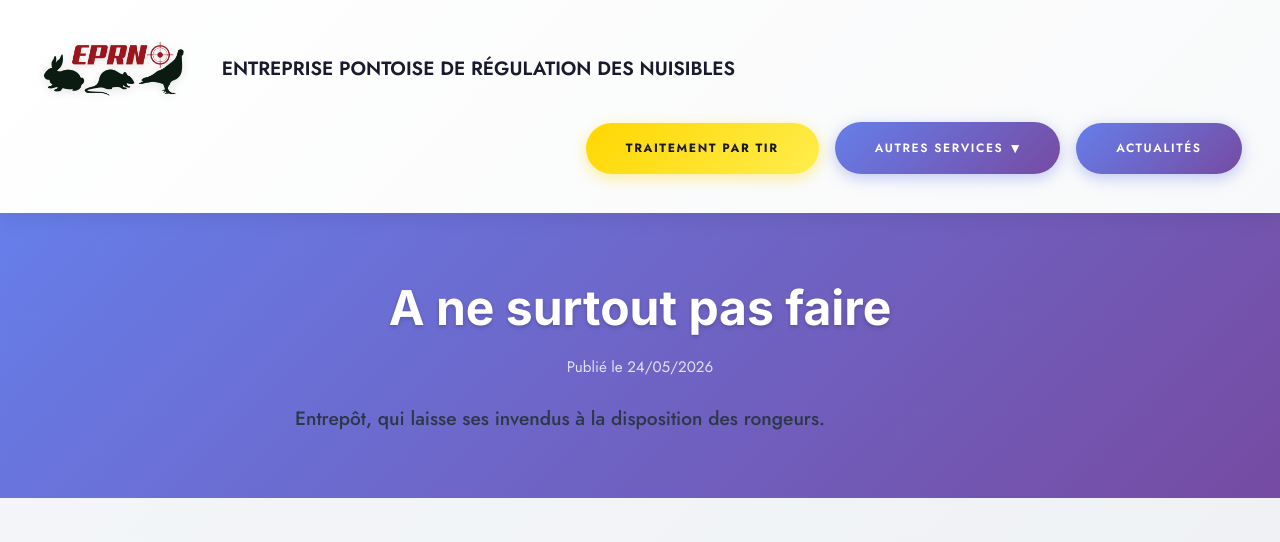
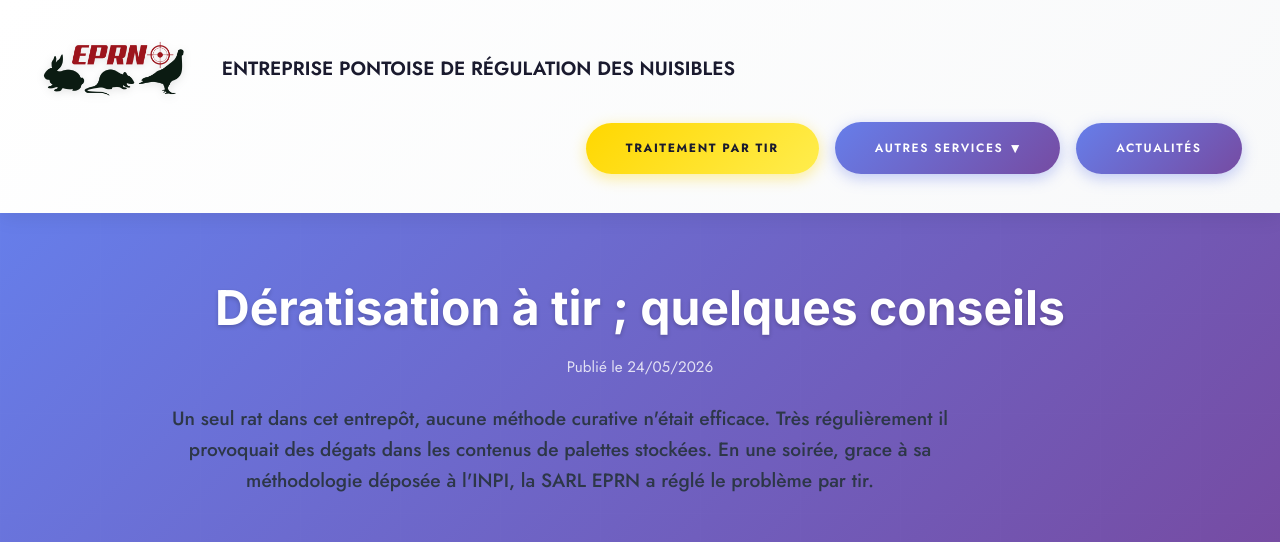
Before and after one commit to TheDoubleJo/eprn, a Jekyll site: the page built from _posts/2026-05-24-a-ne-surtout-pas-faire.md, in a window 1280 px wide and 1400 px high. Shown: the top 542 px of the window. Built offline with Jekyll 4.4.1, drawn with Linux system fonts in a browser that asks for light colours; some of the changed text lies outside the part shown; grey boxes are pictures that could not be loaded.

Commit message:
Update Actualités “2026-05-24-a-ne-surtout-pas-faire”

```diff
--- a/_posts/2026-05-24-a-ne-surtout-pas-faire.md
+++ b/_posts/2026-05-24-a-ne-surtout-pas-faire.md
@@ -1,10 +1,14 @@
 ---
 layout: post
-title: A ne surtout pas faire
-description: Entrepôt, qui laisse ses invendus à la disposition des rongeurs.
+title: Dératisation à tir ; quelques conseils
+description: |-
+  Un seul rat dans cet entrepôt, aucune méthode curative n'était efficace. Très régulièrement il provoquait des dégats dans les contenus de palettes stockées.
+  En une soirée, grace à sa méthodologie déposée à l'INPI, la SARL EPRN a réglé le problème par tir.
 image: /images/uploads/20260524_001525.jpg
 youtube_url: ''
 date: 2026-05-24 19:14:00 +0200
 ---
 
+Cet entrepot laissait ses invendus à la disposition des rongeurs.
+
 Utiliser toujours des conteneurs hermétiques, cela évitera une attraction irrépressible des animaux vers ces dépots.
```
